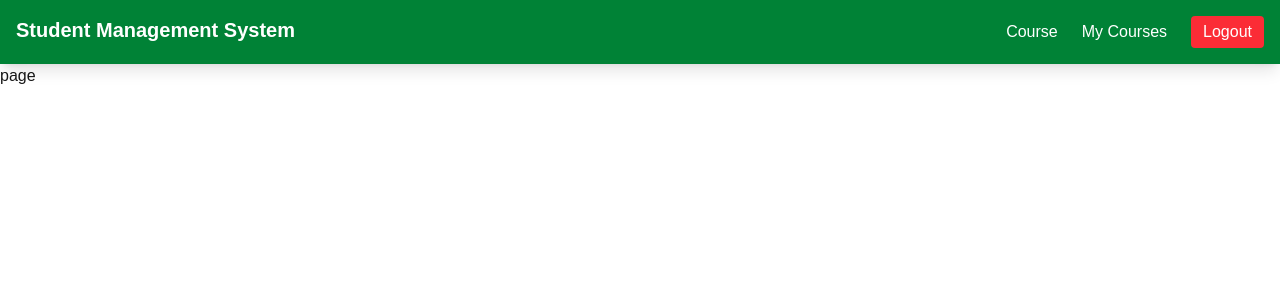
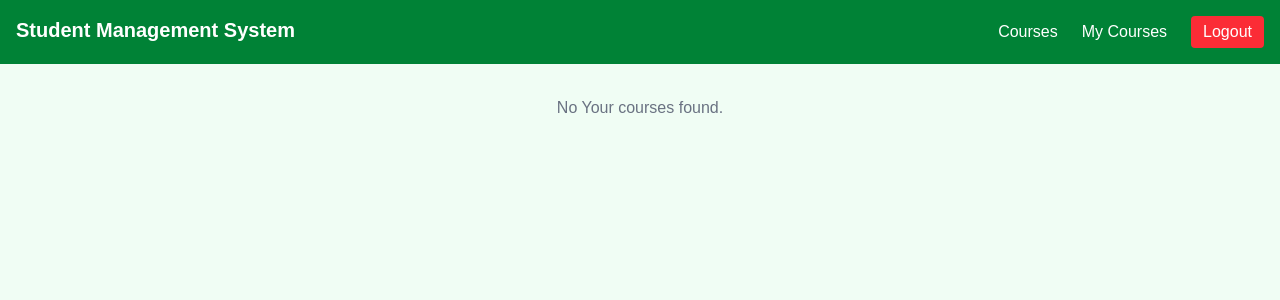
Before and after one commit to Dineth0/student-management-system, a Next.js app in the folder frontend/: page /myCourses in a window 1280 px wide. Shown: the top 300 px of the page. Built offline with nearby package versions, Linux system fonts and the light colour scheme; no server answers.

Commit message:
fix(ui):change ui

```diff
--- a/frontend/app/myCourses/page.tsx
+++ b/frontend/app/myCourses/page.tsx
@@ -2,6 +2,9 @@ import React from 'react'
 
 export default function page() {
   return (
-    <div>page</div>
+    <div className='p-8 bg-green-50 min-h-screen'>
+        <p className="text-center col-span-full text-gray-500">No Your courses found.</p>
+
+    </div>
   )
 }
--- a/frontend/app/students/page.tsx
+++ b/frontend/app/students/page.tsx
@@ -31,7 +31,7 @@ export default function Students() {
                     router.push("/coursesPage")
                 }
             }
-        },[user, loading])
+        },[user, loading, router])
     const handleSuccess = (updateStudent: StudentsItem) =>{
         setIsModalOpen(false)
         if(selectedStudent){
@@ -86,10 +86,10 @@ export default function Students() {
         setIsModalOpen(true)
     }
 
-    const handleAdd = () =>{
-        setSelectedStudent(null)
-        setIsModalOpen(true)
-    }
+    // const handleAdd = () =>{
+    //     setSelectedStudent(null)
+    //     setIsModalOpen(true)
+    // }
   return (
     <div className='p-8 bg-green-50 min-h-screen'>
         <div className='flex justify-between items-center mb-6'>
@@ -99,10 +99,10 @@ export default function Students() {
                 </h2>
             </div>
 
-            <button className='bg-blue-600 hover:bg-blue-700 text-white px-4 py-2 rounded-lg shadow transition duration-200'
+            {/* <button className='bg-blue-600 hover:bg-blue-700 text-white px-4 py-2 rounded-lg shadow transition duration-200'
                     onClick={handleAdd}>
                 + Add Students
-            </button>
+            </button> */}
         </div>
 
         <div className='bg-white shadow-md rounded-xl overflow-hidden border border-gray-200'>
--- a/frontend/components/coursePageNavbar.tsx
+++ b/frontend/components/coursePageNavbar.tsx
@@ -26,7 +26,7 @@ export default function CoursePageNavbar() {
     <nav className='flex justify-between p-4 bg-green-700 text-white shadow-lg'>
         <div className='font-bold text-xl'>Student Management System</div>
         <div className='space-x-6'>
-            <Link href="/coursesPage" className='hover:underline'>Course</Link>
+            <Link href="/coursesPage" className='hover:underline'>Courses</Link>
             <Link href="/myCourses" className='hover:underline'>My Courses</Link>
             <button className='bg-red-500 px-3 py-1 rounded' onClick={handleLogout}>Logout</button>
         </div>
```
